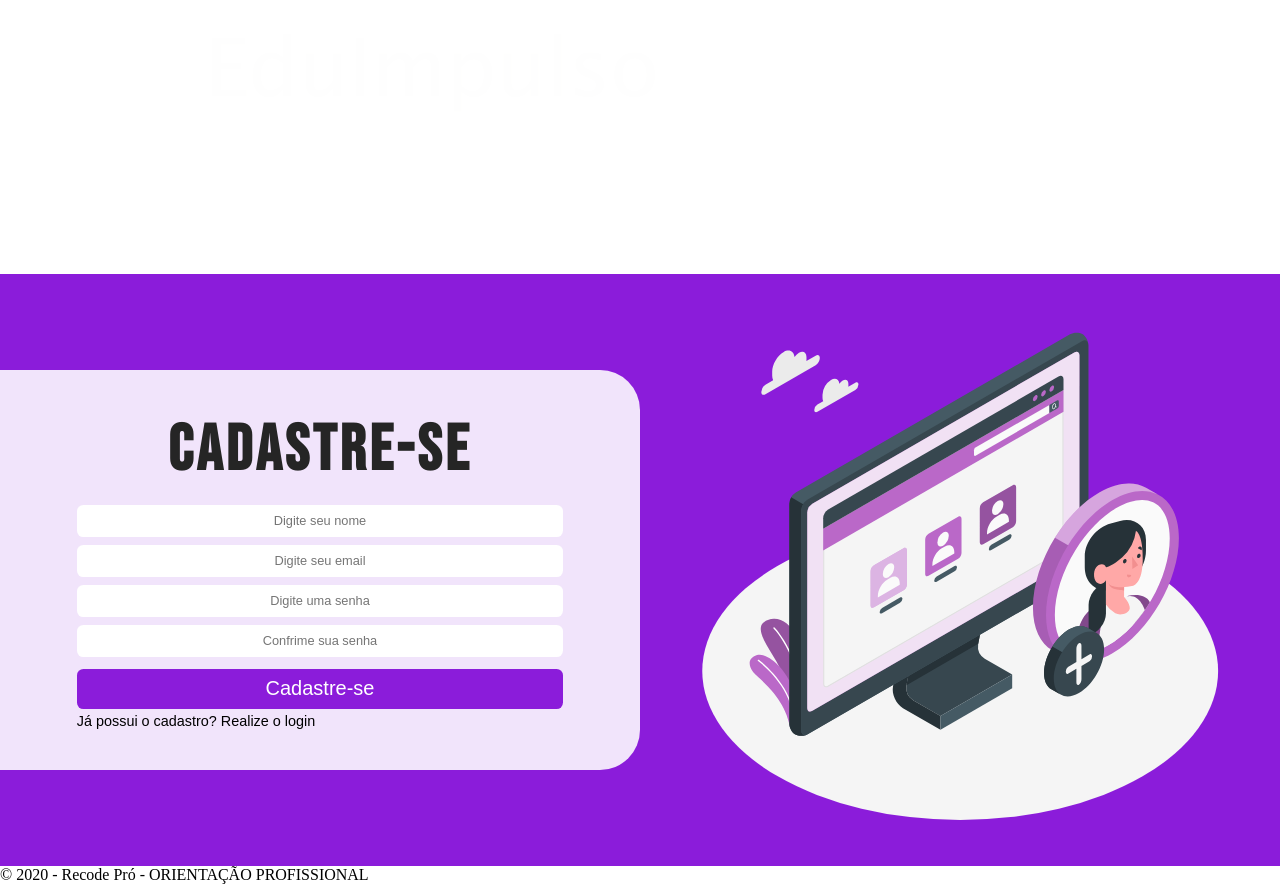
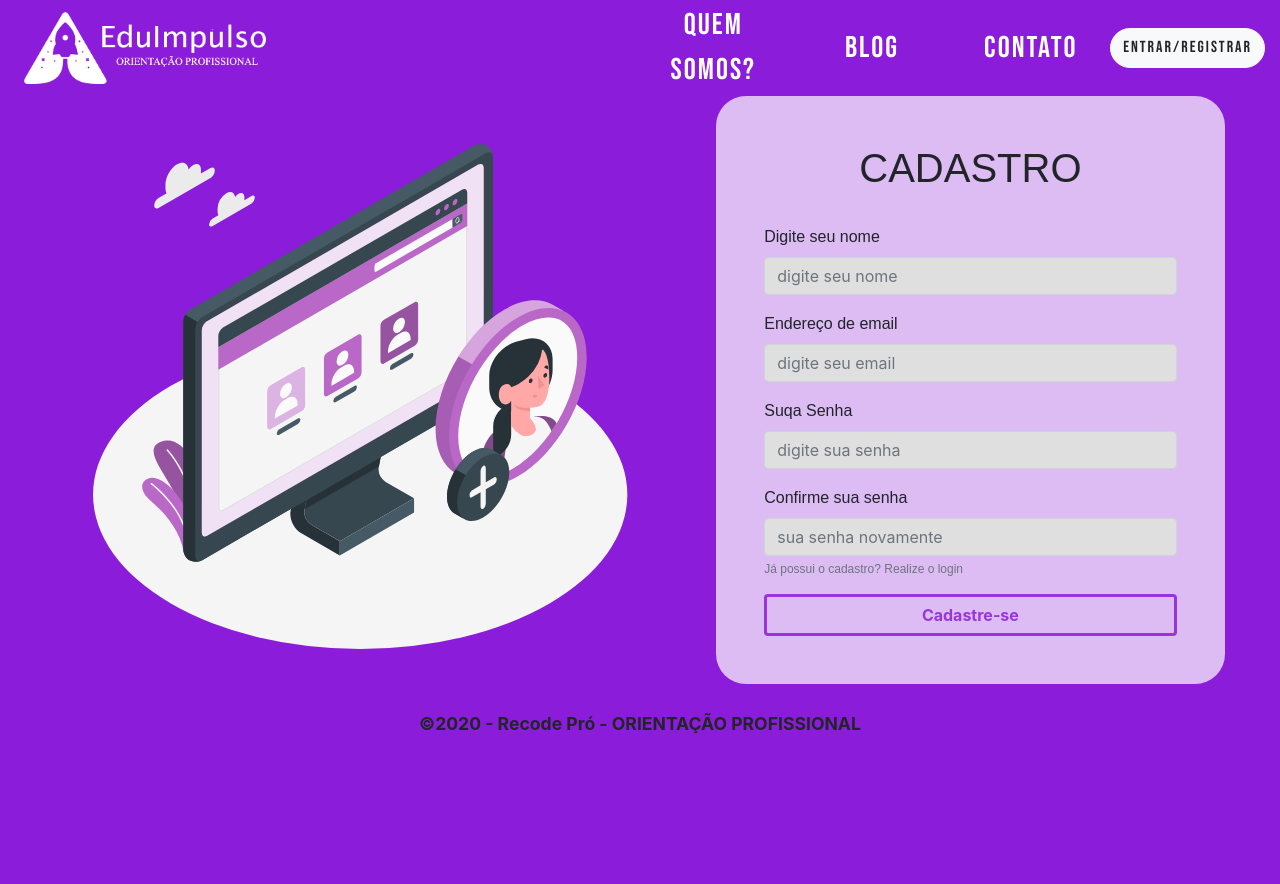
Before and after one commit to EduImpulso/eduimpulso, a PHP site: page /cadastro.php in a window 1280 px wide. After the commit the page ends 733 px from the top, so only its background shows below. Run offline with PHP 8.4, Linux system fonts and the light colour scheme; data that the repository does not hold is empty.

Commit message:
Add paginas
- Pagina Quem somos.
- Barra de Menu logado.
- Barra de Menu deslogado.
- Barra Footer
- Pagina Cadastro.
- Pagina Index((login)

```diff
--- a/cadastro.php
+++ b/cadastro.php
@@ -1,37 +1,88 @@
-<?php
-    require_once('./servidor/conection.php')
-?>
 <!DOCTYPE html>
 <html lang="pt-br">
 <head>
     <meta charset="UTF-8">
     <meta name="viewport" content="width=device-width, initial-scale=1.0">
     <link rel="stylesheet" type="text/css" href="./css/global.css">
-    <link rel="stylesheet" type="text/css" href="./css/cadastro.css">
+    <link rel="stylesheet" href="./css/bootstrap-css/bootstrap.css">
+    <link rel="stylesheet" type="text/css" href="./css/login.css">
     <link rel="shortcut icon" href="./imgs/fav.ico" type="image/x-icon">
-    <title>EduImpulso | Cadastre-se</title>
+    <title>Cadastre-se | Demo</title>
 </head>
-<body>
-    <?php require_once('./nav/menu.html')?>
-    <main>
+<style>
+    /* MENU DESKTOP */
+    @media(max-width: 1000px) {
+        .desktop {
+            display: none !important;
+        }
+    }
 
-        <div class="cadastroCard">
-            <form method="POST" action="./servidor/cadastro_verify.php" onsubmit="validate(event)">
-                <h1>Cadastre-se</h1>
-                <input type="text" id="name" name="nome" placeholder="Digite seu nome" required>
-                <input type="email" id="email" name="email" placeholder="Digite seu email" required>
-                <input type="password" id="password" name="password1" placeholder="Digite uma senha" required>
-                <input type="password" id="password" name="password2" placeholder="Confrime sua senha" required>
-                <button id="submit" type="submit">Cadastre-se</button>
-                <a href="login.php">Já possui o cadastro? Realize o login</a>
-            </form>
+    /* MENU DEVICE */
+    @media(min-width: 1000px) {
+        .phone {
+            display: none !important;
+        }
+    }
+</style>
+<body class="bg-dark">
+
+
+<?php require_once('./servidor/conection.php')?>
+
+<?php require_once('./nav/menu.html')?>
+
+    <!-- BODY  border: 2px solid black; -->
+
+    <div class="container-fluid d-flex justify-content-center align-items-center">
+        <div class="container-fluid row">
+
+
+            <div class="container my-auto mx-auto col-md-12 col-lg-6 col-xl-6" id="imgSvg">
+                <img src="./imgs/bannerCadastro.svg" alt="Imagem de capa do card">
+            </div>
+
+            <div class="m-auto p-5 col-12 col-md-12 col-lg-12 col-xl-5" style="border-radius: 30px; background-color: rgb(241, 228, 251, 0.8);">
+                <h1 class="text-center pb-4" style="font-family: 'Rubik', sans-serif;">CADASTRO</h1>
+                <form>
+
+                    <div class="form-group">
+                        <label for="exampleInputEmail1" style="font-family: 'Rubik', sans-serif;">Digite seu nome</label>
+                        <input type="email" class="form-control" style="background-color: rgb(223, 223, 223);" id="exampleInputEmail1" aria-describedby="emailHelp" placeholder="digite seu nome">
+                    </div>
+                    <div class="form-group">
+                        <label for="exampleInputEmail1" style="font-family: 'Rubik', sans-serif;">Endereço de email</label>
+                        <input type="email" class="form-control" style="background-color: rgb(223, 223, 223);" id="exampleInputEmail1" aria-describedby="emailHelp" placeholder="digite seu email">
+                    </div>
+                    <div class="form-group">
+                        <label for="exampleInputEmail1" style="font-family: 'Rubik', sans-serif;">Suqa Senha</label>
+                        <input type="email" class="form-control" style="background-color: rgb(223, 223, 223);" id="exampleInputEmail1" aria-describedby="emailHelp" placeholder="digite sua senha">
+                    </div>
+                    <div class="form-group">
+                        <label for="exampleInputPassword1" style="font-family: 'Rubik', sans-serif;">Confirme sua senha</label>
+                        <input type="password" class="form-control" style="background-color: rgb(223, 223, 223);" id="exampleInputPassword1" placeholder="sua senha novamente">
+                        <a class="form-text text-muted" style="font-family: 'Rubik', sans-serif; font-size: 12px;">Já possui o cadastro? Realize o login</a>
+                    </div>
+
+                    <button type="submit" class="btn"
+                        style=
+                        "width: 100%;
+                        background-color: rgba(255, 255, 255, 0);
+                        border: 3px solid #8b1cdad7;
+                        color: #8b1cdad7;
+                        font-weight: bold;">
+                        Cadastre-se
+                    </button>
+                </form>
+            </div>
+
         </div>
+    </div>
 
-        <div class="bannerCard">
-            <img src="./imgs/bannerCadastro.svg" alt="">
-        </div>
+<?php require_once('./nav/footer.html')?>
 
-    </main>
-    <?php require_once('./nav/footer.html')?>
+<script src="https://code.jquery.com/jquery-3.3.1.slim.min.js" integrity="sha384-q8i/X+965DzO0rT7abK41JStQIAqVgRVzpbzo5smXKp4YfRvH+8abtTE1Pi6jizo" crossorigin="anonymous"></script>
+<script src="https://cdnjs.cloudflare.com/ajax/libs/popper.js/1.14.3/umd/popper.min.js" integrity="sha384-ZMP7rVo3mIykV+2+9J3UJ46jBk0WLaUAdn689aCwoqbBJiSnjAK/l8WvCWPIPm49" crossorigin="anonymous"></script>
+<script src="https://stackpath.bootstrapcdn.com/bootstrap/4.1.3/js/bootstrap.min.js" integrity="sha384-ChfqqxuZUCnJSK3+MXmPNIyE6ZbWh2IMqE241rYiqJxyMiZ6OW/JmZQ5stwEULTy" crossorigin="anonymous"></script>
+
 </body>
 </html>
--- a/fale_conosco.php
+++ b/fale_conosco.php
@@ -27,7 +27,7 @@
 
 <body style="background-color:  #d7d1dbd7;">
 
-<?php require_once('./navbar\footer/menuLogado.html')?>
+<?php require_once('./nav/menu.html')?>
 
 <div class="container">
 
--- a/nav/footer.html
+++ b/nav/footer.html
@@ -3,12 +3,16 @@
 <head>
     <meta charset="UTF-8">
     <meta name="viewport" content="width=device-width, initial-scale=1.0">
+    <link rel="stylesheet" href="./css\bootstrap-css/bootstrap.css">
     <link rel="stylesheet" href="./css/global.css">
     <title>Document</title>
 </head>
 <body>
-    <footer>
-        <p class="copyright">© 2020 - Recode Pró - ORIENTAÇÃO PROFISSIONAL</p>
+    <footer class="container-fluid bg-dark font-weight-bold" style="height: 10vh; font-size: 110%;">
+        <div class="container text-center d-flex align-items-center justify-content-center" style="height: 100%;">
+            ©2020 - Recode Pró - ORIENTAÇÃO PROFISSIONAL
+        </div>
     </footer>
+
 </body>
 </html>
--- a/nav/menu.html
+++ b/nav/menu.html
@@ -1,11 +1,89 @@
-<nav>
-  <div class="logoMenu">
-    <a href="#"><img src="./imgs/EduImpumso.png" /></a>
-  </div>
-  <div class="menu">
-    <a href="#">QUEM SOMOS?</a>
-    <a href="#">BLOG</a>
-    <a href="#">CONTATO</a>
-    <a class="entrarRegistrar" href="cadastro.php"><p>Entrar/Registrar</p></a>
-  </div>
-</nav>
+<!DOCTYPE html>
+<html lang="pt-BR">
+
+<head>
+    <meta charset="UTF-8">
+    <meta name="viewport" content="width=device-width, initial-scale=1.0">
+    <link rel="stylesheet" href="./css/global.css">
+    <link rel="stylesheet" href="./css/bootstrap-css\bootstrap.css">
+    <title>Menu</title>
+
+    <style>
+        /* MENU DESKTOP */
+        @media(max-width: 1000px) {
+            .desktop {
+                display: none !important;
+            }
+        }
+
+        /* MENU DEVICE */
+        @media(min-width: 1000px) {
+            .phone {
+                display: none !important;
+            }
+        }
+    </style>
+</head>
+
+<body>
+
+    <!-- MENU DESKTOP -->
+    <nav class="desktop nav row d-flex align-items-center bg-dark" style="height: 12vh;">
+        <!-- Logo do site -->
+        <a class="col-md-3 col-lg-3 d-flex align-items-center justify-content-left" href="#"
+            style="height: 100% !important;">
+            <img class="ml-4" src="./imgs/EduImpumso.png" width="250vw"
+                alt="logo EduImpulso">
+        </a>
+        <div class="row col-md-9 col-lg-9 align-items-center justify-content-end" id="conteudoNavbarSuportado">
+            <a class=" text-white text-center col-lg-2 d-flex align-items-center justify-content-center"
+                style="font-size: 30px;" href="">QUEM SOMOS?</a>
+            <a class=" text-white text-center col-lg-2 d-flex align-items-center justify-content-center"
+                style="font-size: 30px;" href="">BLOG</a>
+            <a class=" text-white text-center col-lg-2 d-flex align-items-center justify-content-center"
+                style="font-size: 30px;" href="">CONTATO</a>
+            <button class="btn btn-light" style="height: 5vh; border-radius: 100px; font-family:'Bebas Neue', cursive; letter-spacing: 2px;" type="submit">ENTRAR/REGISTRAR</button>
+        </div>
+    </nav>
+    <!-- /MENU DESKTOP -->
+
+    <!-- MENU DEVICE -->
+    <nav class="phone row navbar navbar-light bg-dark p-4" style="vertical-align: center; justify-content: center;">
+        <!-- Logo do site -->
+        <a class="col-6 col-sm-6 col-md-6 col-lg-6 d-flex align-items-center justify-content-left" href="#">
+            <img class="img-fluid" src="./imgs/EduImpumso.png"
+                width="250vw" alt="logo EduImpulso">
+        </a>
+
+        <!-- Botão DropDown logado - responsividade -->
+        <button class="col-5 col-sm-5 col-md-5 col-lg-5 d-flex align-items-center justify-content-end pr-4 bg-dark"
+            style="border: none;" type="button" data-toggle="collapse">
+            <div class="dropdown">
+                <a class="btn navbar-toggler-icon" href="#" style="width: 40px; height: 40px;" role="button"
+                    id="dropdownMenuLink" data-toggle="dropdown" aria-haspopup="true" aria-expanded="false">
+                </a>
+
+                <div class="dropdown-menu dropdown-menu-right" style="width: 70vw" aria-labelledby="dropdownMenuLink">
+                    <a class="dropdown-item p-3 dropBar" href="#">QUEM SOMOS</a>
+                    <a class="dropdown-item p-3 dropBar" style="background-color: #8b1cdad7 !important;"
+                        href="#">BLOG</a>
+                    <a class="dropdown-item p-3 dropBar" href="#">CONTATO</a>
+                    <a class="dropdown-item p-3 dropBar" style="background-color: #8b1cdad7 !important;"
+                        href="#">ENTRAR/REGISTRAR</a>
+                </div>
+            </div>
+        </button>
+        <!-- MENU DEVICE -->
+    </nav>
+
+    <script src="https://code.jquery.com/jquery-3.3.1.slim.min.js"
+        integrity="sha384-q8i/X+965DzO0rT7abK41JStQIAqVgRVzpbzo5smXKp4YfRvH+8abtTE1Pi6jizo"
+        crossorigin="anonymous"></script>
+    <script src="https://cdnjs.cloudflare.com/ajax/libs/popper.js/1.14.3/umd/popper.min.js"
+        integrity="sha384-ZMP7rVo3mIykV+2+9J3UJ46jBk0WLaUAdn689aCwoqbBJiSnjAK/l8WvCWPIPm49"
+        crossorigin="anonymous"></script>
+    <script src="https://stackpath.bootstrapcdn.com/bootstrap/4.1.3/js/bootstrap.min.js"
+        integrity="sha384-ChfqqxuZUCnJSK3+MXmPNIyE6ZbWh2IMqE241rYiqJxyMiZ6OW/JmZQ5stwEULTy"
+        crossorigin="anonymous"></script>
+</body>
+</html>
```
Also changed, not shown: index.html (deleted, +0 -35 lines), index.php (+58 -14 lines), nav/footerLogado.html (+6 -2 lines), nav/menuLogado.html (+89 -13 lines), quem_somos.php (added, +90 -0 lines), imgs/fale_conosco.png (added), imgs/graduation.png (added).
